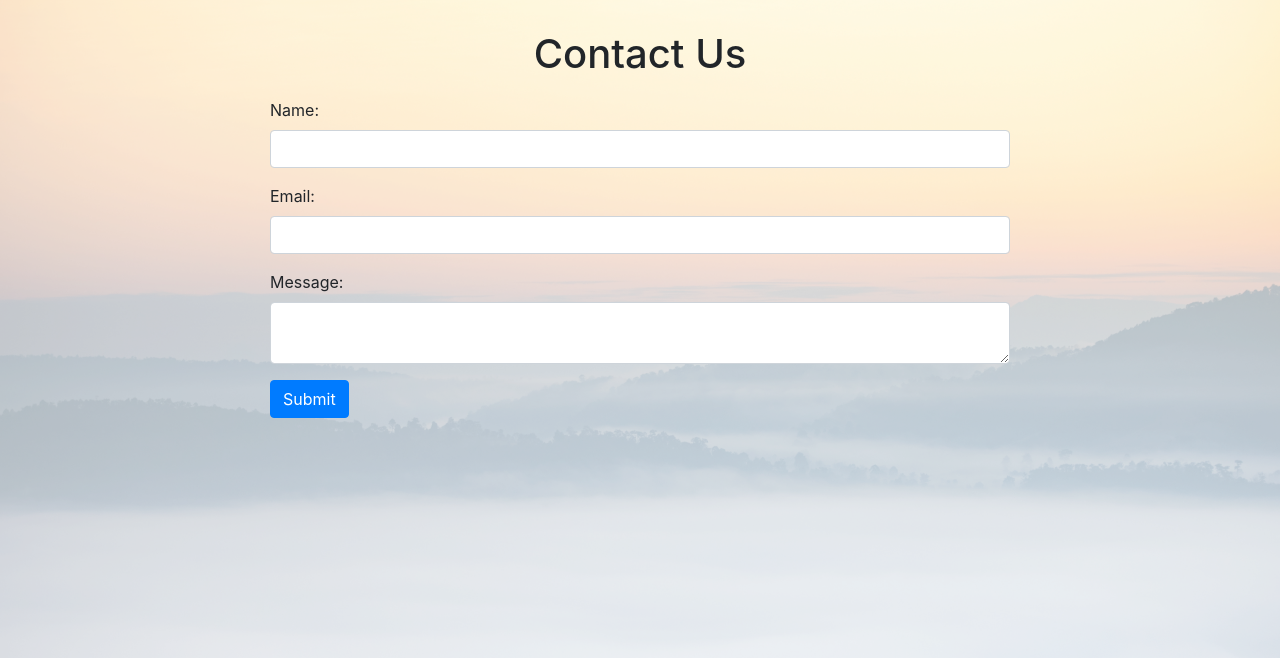
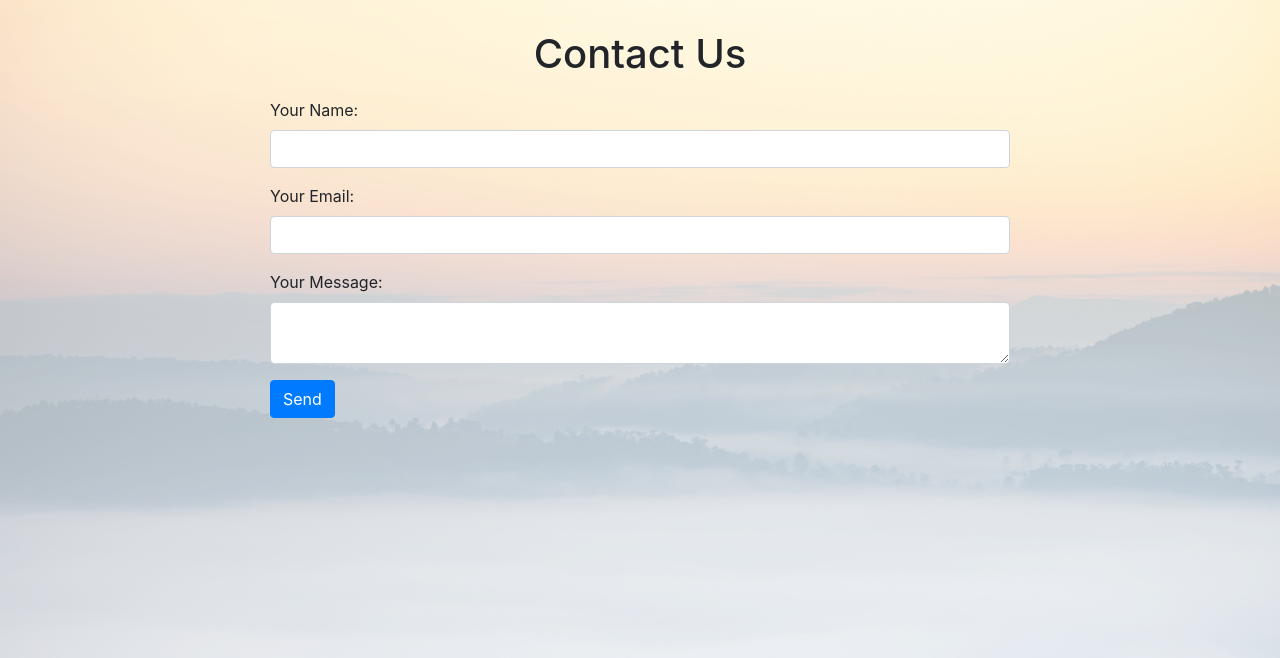
Before and after one commit to r1shabhpahwa/eAcademy, a Django app: page /contact/ in a window 1280 px wide. Shown: the part 71-729 px from the top of the page. Run offline with Django 4.2, Linux system fonts and the light colour scheme; some libraries are stand-ins or nearby versions.

Commit message:
Contact Us Update + Email Receive

```diff
--- a/templates/contact.html
+++ b/templates/contact.html
@@ -1,25 +1,25 @@
 {% extends 'base.html' %}
 {% load static %}
-
 {% block content %}
 <div class="container2">
     <h1>Contact Us</h1>
-    <form method="post">
-        {% csrf_token %}
-        {{ form.as_p }}
+    <form
+      action="https://formspree.io/f/mwkdpqgn"
+      method="POST">
         <div class="form-group">
-            <label for="name">Name:</label>
+            <label for="name">Your Name:</label>
             <input type="text" id="name" name="name" class="form-control" required>
         </div>
         <div class="form-group">
-            <label for="email">Email:</label>
+            <label for="email">Your Email:</label>
             <input type="email" id="email" name="email" class="form-control" required>
         </div>
         <div class="form-group">
-            <label for="message">Message:</label>
+            <label for="message">Your Message:</label>
             <textarea id="message" name="message" class="form-control" required></textarea>
         </div>
-        <button type="submit" class="btn btn-primary">Submit</button>
+        <!-- your other form fields go here -->
+        <button type="submit" class="btn btn-primary">Send</button>
     </form>
 </div>
 {% endblock %}
```
